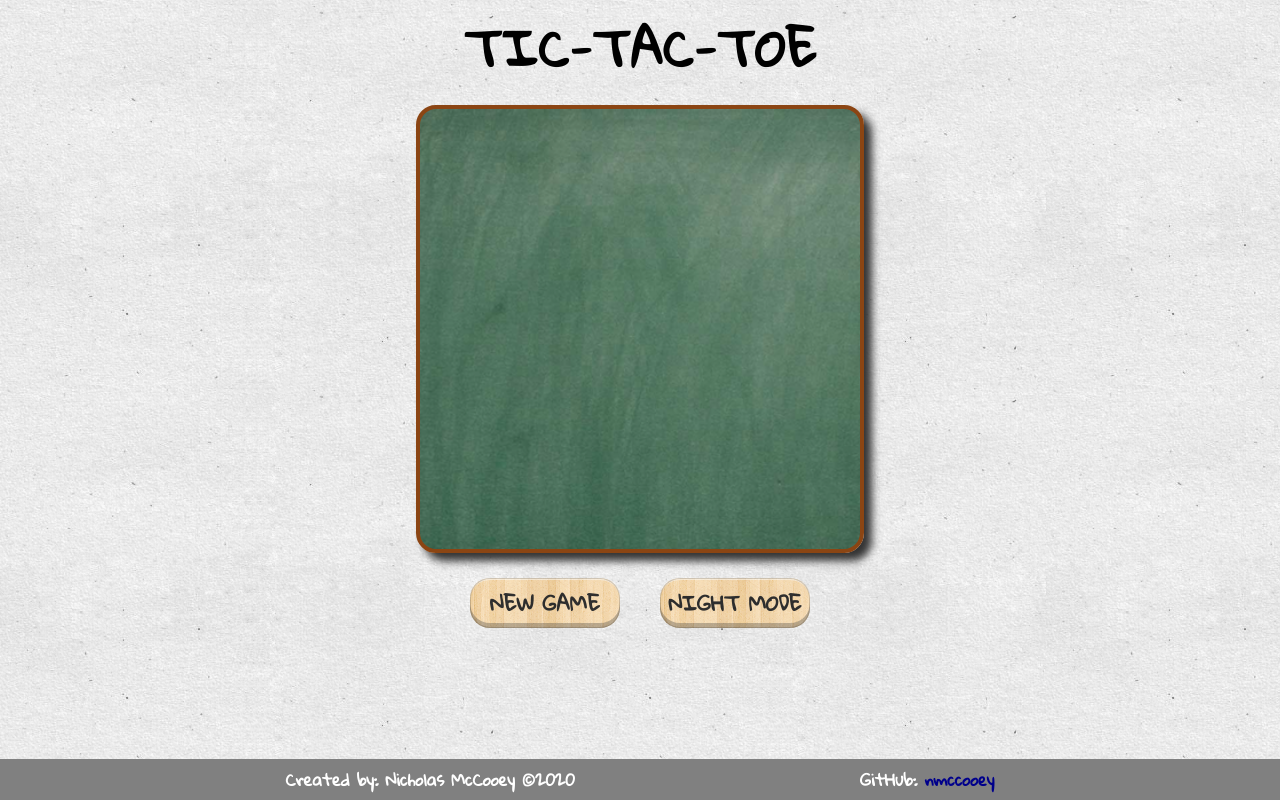
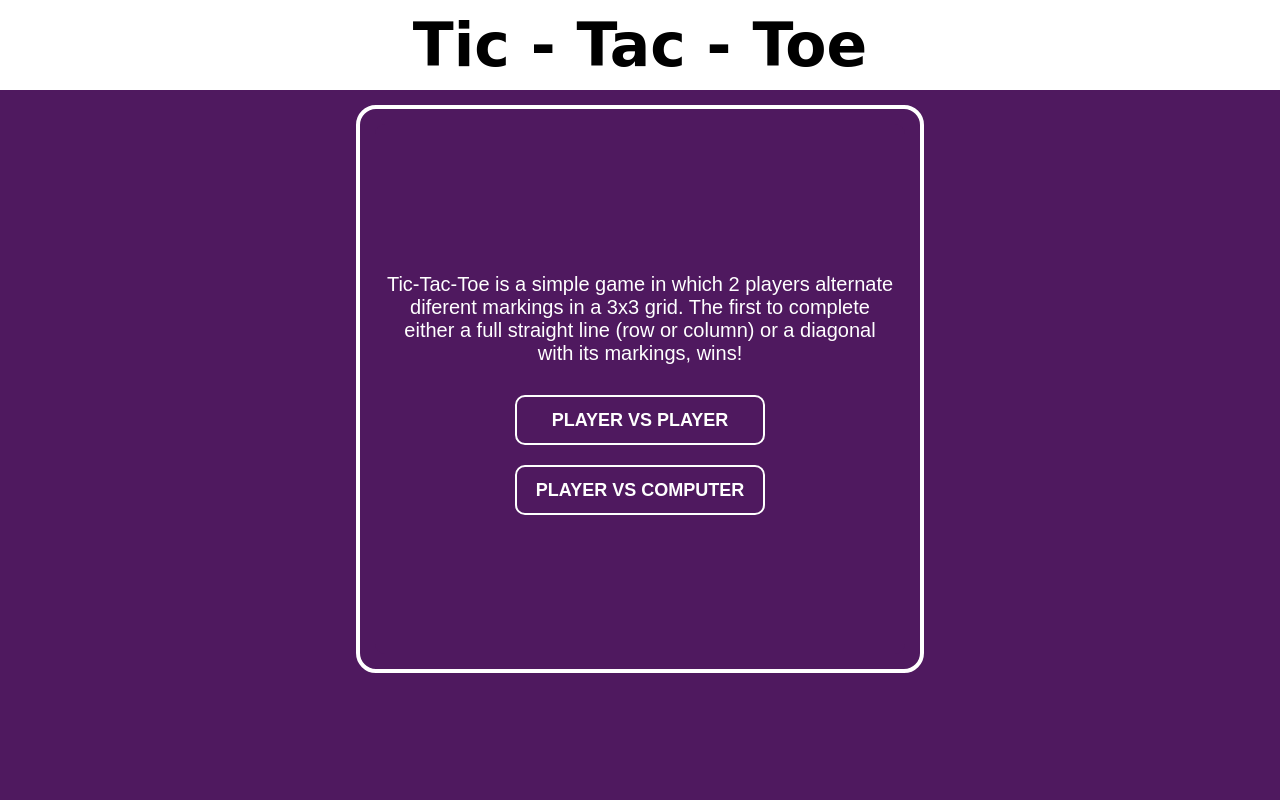
Before and after one commit to nmccooey/tic-tac-toe, a plain HTML site: page index.html in a window 1280 px wide. Drawn offline with Linux system fonts and the light colour scheme; a web font is replaced by a local one.

Commit message:
Updated UI, current favicon removed - going to change it.

```diff
--- a/index.html
+++ b/index.html
@@ -5,24 +5,24 @@
         <meta name="viewport" content="width=device-width, initial-scale=1.0">
         <title>Tic Tac Toe</title>
         <link rel="stylesheet" href="./stylesheets/styles.css" type="text/css">
-        <link rel="stylesheet" href="https://fonts.googleapis.com/css2?family=Gloria+Hallelujah&display=swap">
+        <link rel="stylesheet" href="https://fonts.googleapis.com/css2?family=Bungee+Inline&family=Fredoka+One&display=swap">
     </head>
     <body>
-        <header class="game-header">
-            <h1 class="game-title">Tic-Tac-Toe</h1>
-        </header>
-        <main class="main-container">
-            <div class="game-container">
-            </div>
-            <div class="button-container">
-                <button class="new-game button">New Game</button>
-                <button class="night-mode button">Night Mode</button>
-            </div>
-        </main>
-        <footer class="footer">
-            <p>Created by: Nicholas McCooey &copy2020</p>
-            <p>GitHub: <a href="https://github.com/nmccooey" target="_blank">nmccooey</a></p>
-        </footer>
+        <div class="flex-container">
+            <header>
+                <h1>Tic - Tac - Toe</h1>
+            </header>
+            <main>
+                <div class="board-container">
+                    <div class="grid"></div>
+                    <div class="overlay">
+                        <p>Tic-Tac-Toe is a simple game in which 2 players alternate diferent markings in a 3x3 grid. The first to complete either a full straight line (row or column) or a diagonal with its markings, wins!</p>
+                        <button>Player vs Player</button>
+                        <button>Player vs Computer</button>
+                    </div>
+                </div>
+            </main>
+        </div>
     </body>
     <script type="text/javascript" src="./scripts/game.js"></script>
 </html>
--- a/scripts/game.js
+++ b/scripts/game.js
@@ -1,14 +1,25 @@
-const newGameButton = document.querySelector(".new-game");
-newGameButton.addEventListener("click", startGame);
 
-function startGame(){
-    newGameButton.disabled = true;
+function createBoard(){
 
     //Create board.
-    const gameContainer = document.querySelector(".game-container");
+    const gameGrid = document.querySelector(".grid");
     for (let i = 0; i < 9; i++) {
         const gameSpot = document.createElement("div");
         gameSpot.className = "game-spot";
-        gameContainer.appendChild(gameSpot);
+        gameSpot.setAttribute("data-index", i);
+        gameGrid.appendChild(gameSpot);
     }
+
+    startGame();
 }
+
+function startGame() {
+
+    document.querySelectorAll('.game-spot').forEach(gameSpot => {
+        gameSpot.addEventListener('click', event => {
+            gameSpot.innerHTML = "X";
+        });
+    });
+}
+
+createBoard();
--- a/stylesheets/styles.css
+++ b/stylesheets/styles.css
@@ -1,124 +1,104 @@
 body {
-    font-family: 'Gloria Hallelujah', cursive;
-    background-image: url(/images/natural_paper.png);
+    font-family: 'Bungee Inline', cursive;
     margin: 0px;
     padding: 0px;
+    height: 100%;
+    background-color: rgb(79, 25, 95);
 }
 
-.game-header {
+.flex-container {
+    display: flex;
+    align-items: center;
+    justify-content: center;
+    flex-direction: column;
+}
+
+header {
     display: flex;
     justify-content: center;
+    align-items: center;
+    font-size: 30px;
+    width: 100%;
+    background-color: white;
 }
 
-.game-title {
-    font-size: 3em;
-    margin-top: 0px;
-    margin-bottom: 10px;
-    font-family: 'Gloria Hallelujah', cursive;
-    text-transform: uppercase;
+header h1 {
+    margin: 0px;
+    padding: 0px;
+    margin: 10px 0px 10px 0px;
 }
 
-.main-container {
+.board-container {
+    width: 560px;
+    height: 560px;
+    border: solid white 4px;
+    border-radius: 20px;
+    display: flex;
+    justify-content: center;
+    align-items: center;
+    background-color: rgb(79, 25, 95);
+    margin-top: 15px;
+}
+
+.grid {
+    width: 510px;
+    height: 510px;
+    display: grid;
+    gap: 5px;
+    grid-template: repeat(3, 1fr) / repeat(3, 1fr);
+    background-color: white;
+}
+
+.overlay {
+    position: absolute;
+    z-index: 1;
+    background-color: rgb(79, 25, 95);
+    border-radius: 10px;
+    width: 510px;
+    height: 510px;
     display: flex;
     flex-direction: column;
     justify-content: center;
     align-items: center;
+    color: white;
+    text-align: center;
+    padding: 10px;
+    font-family: Arial, Helvetica, sans-serif;
+    font-size: 20px;
 }
 
-.game-container {
-    width: 420px;
-    height: 420px;
-    margin: 0 auto;
-    display: grid;
-    grid-template: repeat(3, 1fr) / repeat(3, 1fr);
-    border-radius: 20px;
-    background-image: url(/images/chalkboard-background.png);
-    background-size: cover;
-    background-repeat: no-repeat;
-    background-position: center center;
-    box-shadow: 8px 8px 8px #333333;
-    border: solid saddlebrown 4px;
-    padding: 10px;
+.overlay button {
+    width: 250px;
+    height: 50px;
+    border-radius: 10px;
+    border: white solid 2px;
+    background-color: Transparent;
+    color: white;
+    font-size: 18px;
+    margin: 10px;
+    font-weight: bold;
+    outline: none;
+    text-transform: uppercase;
+}
+
+.overlay button:hover {
+    background-color: white;
+    color: rgb(79, 25, 95);
+    cursor: pointer;
+}
+
+.overlay button:focus {
+    background-color: white;
+    color: rgb(79, 25, 95);
 }
 
 .game-spot {
     cursor: pointer;
-    border-radius: 2px;
-    border-radius: 10px;
+    background-color: rgb(79, 25, 95);
+    color: white;
+    font-size: 4.5em;
     display: flex;
     justify-content: center;
     align-items: center;
-    font-size: 4em;
-    color: whitesmoke;
-    border: whitesmoke solid 2px;
+    font-family: 'Fredoka One', cursive;
 }
-
-.game-spot:hover {
-    border: 4px dotted darkblue;
-    border-radius: 10px;
-}
-
-.button-container {
-    display: flex;
-    margin-top: 20px;
-}
-
-.button {
-    width: 150px;
-    height: 50px;
-    font-size: 20px;
-    text-transform: uppercase;
-    font-family: 'Gloria Hallelujah', cursive;
-    font-weight: bold;
-    border-radius: 20px;
-    border: none;
-    background: url("../images/wood_pattern.png");
-    cursor: pointer;
-    box-shadow: inset 0px 0px 0px 1px rgba(0,0,0,0.2),
-    inset 0px -5px 0px 0px rgba(0,0,0,0.3),
-    inset 0px 2px 0px 0px rgba(255,255,255,0.5);
-    opacity: 0.8;
-    margin: 5px 20px 5px 20px;
-}
-
-.button:hover {
-    opacity: 1.0;
-}
-
-.button:active {
-    box-shadow: inset 0px 0px 0px 1px rgba(0,0,0,0.2),
-    inset 0px -2px 0px 0px rgba(0,0,0,0.3),
-    inset 0px 2px 0px 0px rgba(255,255,255,0.5);
-    top: 3px;
-    padding-top: 9px;
-}
-
-.button:focus {
-    outline: none;
-    border: solid black 1px;
-    opacity: 1.0;
-}
-
-.footer {
-    position: fixed;
-    left: 0;
-    bottom: 0;
-    width: 100%;
-    background-color: gray;
-    color: white;
-    text-align: center;
-    display: flex;
-    justify-content: space-evenly;
-}
-
-.footer p {
-    color: white;
-    font-size: 16px;
-    font-weight: bold;
-    margin: 5px 0px 5px 0px;
-}
-
-.footer p a {
-    text-decoration: none;
-    color: darkblue;
-}
```
Also changed, not shown: images/chalkboard-background.png (deleted), images/favicon.ico (deleted), images/natural_paper.png (deleted), images/wood_pattern.png (deleted).
